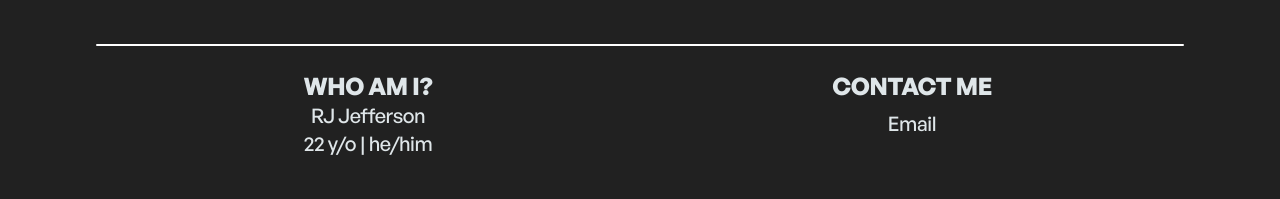
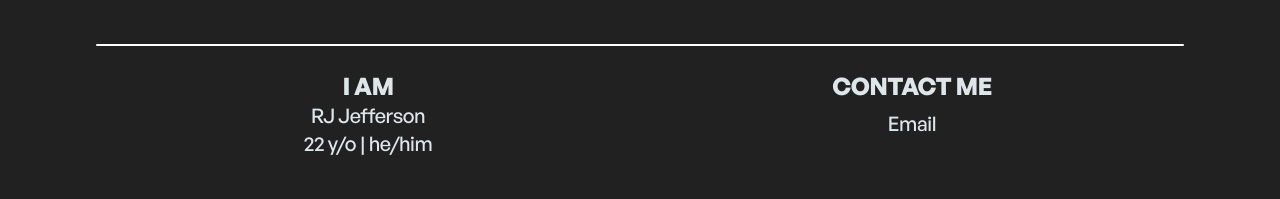
Before and after one commit to jeffersonrj14/jeffersonrj.com, a Next.js app: page / in a window 1280 px wide. Shown: the part 1699-1898 px from the top of the page. Built offline with nearby package versions, Linux system fonts and the light colour scheme.

Commit message:
refactor: Change tags between div and section, replace class with className

```diff
--- a/src/components/about/AboutMain.jsx
+++ b/src/components/about/AboutMain.jsx
@@ -29,21 +29,21 @@ const InlineLink = ({ href, children }) => (
 
 function AboutMain() {
   return (
-    <div class='pt-20 container mx-auto relative text-jefferson-light '>
+    <div className='pt-20 container mx-auto relative text-jefferson-light '>
       <AboutMe />
       <AboutBackground />
 
-      <section class='mt-10 sm:mt-20 '>
+      <section className='mt-10 sm:mt-20 '>
         <AboutEducation />
       </section>
 
-      <hr class='border-primary-light rounded-2xl mx-44' />
+      <hr className='border-primary-light rounded-2xl mx-44' />
 
-      <section class=' pt-10'>
+      <section className=' pt-10'>
         <AboutExperience />
       </section>
 
-      <section class=' pt-10'>
+      <section className=' pt-10'>
         <AboutContact />
       </section>
     </div>
--- a/src/components/shared/AppFooter.jsx
+++ b/src/components/shared/AppFooter.jsx
@@ -83,7 +83,7 @@ const Available = () => {
 
 const AboutMe = () => {
   return (
-    <section className='my-4 grid grid-cols-2 sm:grid-cols-2  '>
+    <div className='my-4 grid grid-cols-2 sm:grid-cols-2  '>
       {/* <div className="hidden sm:block md:block">
       		<h2 className='font-header uppercase tracking-tight text-2xl font-extrabold  text-jefferson-light'>
           		Title
@@ -96,7 +96,7 @@ const AboutMe = () => {
 
       <div>
         <h2 className='font-header uppercase tracking-tight text-2xl font-extrabold  text-jefferson-light'>
-          Who am I?
+          I am
         </h2>
         <ul className='font-medium tracking-tight text-slate-200'>
           <span className='my-2 font-medium tracking-tight text-jefferson-light decoration-wavy decoration-2 underline-offset-4 transition-all text-xl hover:underline hover:text-jefferson-main '>
@@ -119,13 +119,13 @@ const AboutMe = () => {
           {/* <MyLinks href='https://www.linkedin.com/in/jeffersonrj14' text='Linkedin' rel='me'/> */}
         </ul>
       </div>
-    </section>
+    </div>
   )
 }
 
 const AboutMe2 = () => {
   return (
-    <section className='my-4 grid grid-cols-3 sm:grid-cols-3'>
+    <div className='my-4 grid grid-cols-3 sm:grid-cols-3'>
       <div>
         <ul className='font-medium tracking-tight text-slate-200'>
           <MyLinks href='/' text='Home' />
@@ -149,7 +149,7 @@ const AboutMe2 = () => {
           {/* <MyLinks href='https://keybase.io/jeffersonfed' text='Keybase' rel='me'/>  */}
         </ul>
       </div>
-    </section>
+    </div>
   )
 }
 const AboutFooter = () => {
@@ -178,7 +178,7 @@ const AboutFooter = () => {
 
 function AppFooter() {
   return (
-    <div className='container mx-auto'>
+    <section className='container mx-auto'>
       <div className='pt-20 sm:pt-30 pb-8 mt-20  border-secondary-dark'>
         <hr className=' mx-auto border-t-2 border-primary-light rounded-2xl' />
         <div className='mt-2 flex w-full flex-col text-center '>
@@ -210,7 +210,7 @@ function AppFooter() {
           </div>
         </div>
       </div>
-    </div>
+    </section>
   )
 }
 
--- a/src/components/shared/AppHeader.jsx
+++ b/src/components/shared/AppHeader.jsx
@@ -1,7 +1,7 @@
 import { useState } from 'react'
 import Link from 'next/link'
 import { motion } from 'framer-motion'
-import { FiSun, FiMoon, FiX, FiMenu } from 'react-icons/fi'
+import { FiX, FiMenu } from 'react-icons/fi'
 
 import { FiMail } from 'react-icons/fi'
 
--- a/src/pages/certificate.jsx
+++ b/src/pages/certificate.jsx
@@ -1,3 +1,4 @@
+// In Progress
 import { motion } from 'framer-motion'
 import Image from 'next/image'
 import Link from 'next/link'
```
